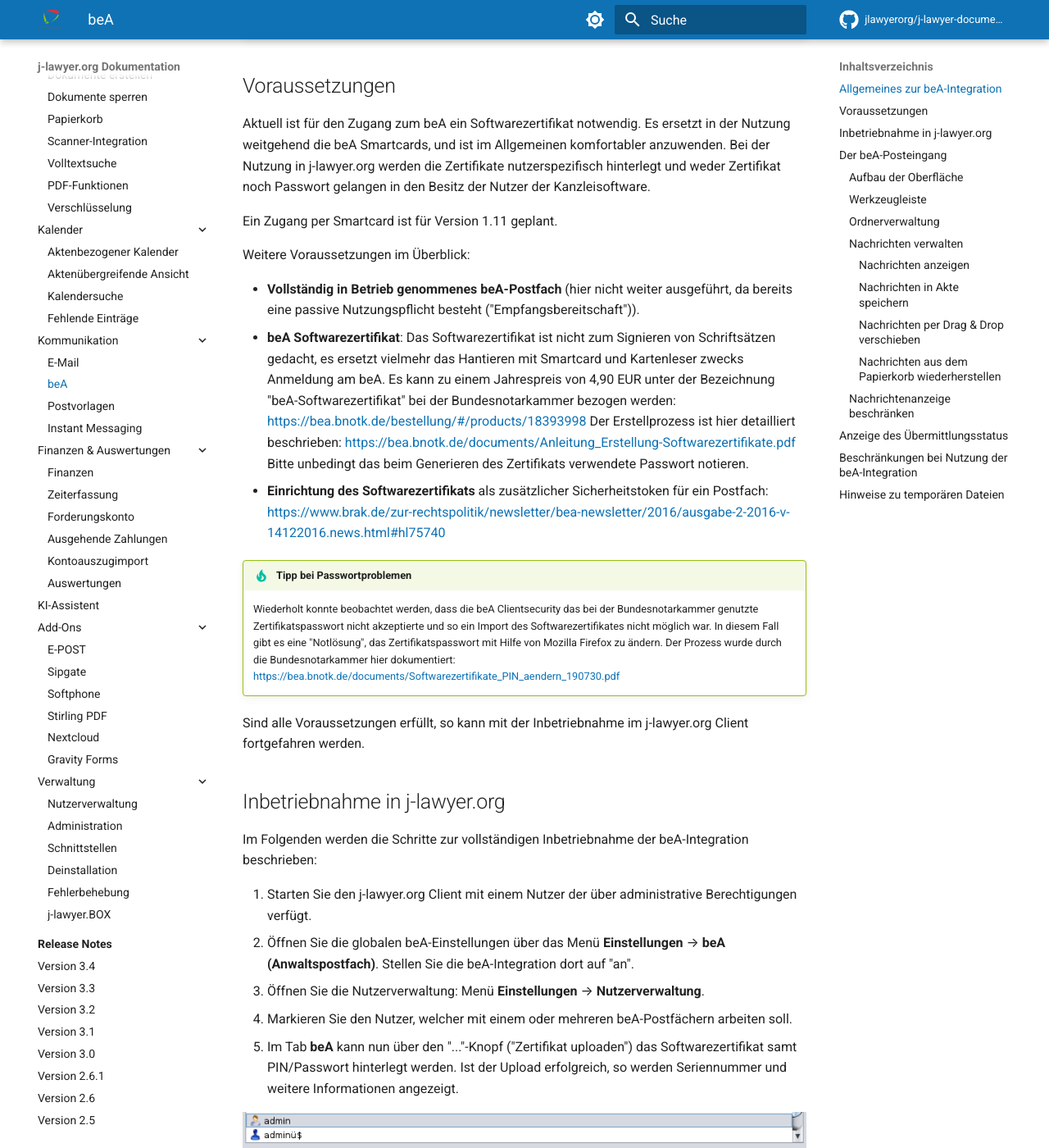
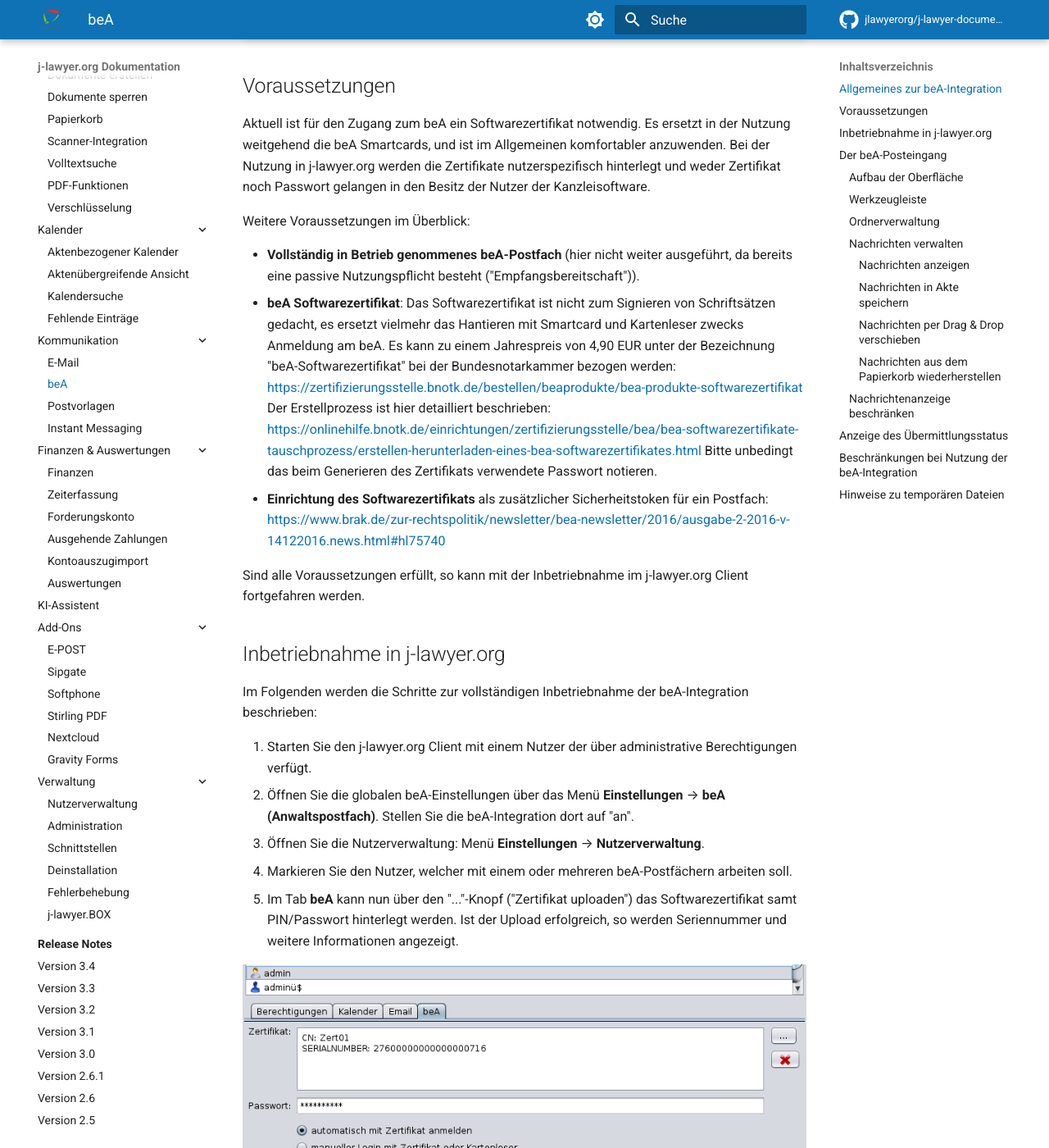
Before and after one commit to jlawyerorg/j-lawyer-documentation, an MkDocs documentation site: the page built from docs/benutzerhandbuch/addon-bea.md, in a window 1280 px wide and 1400 px high, scrolled down 677 px. Shown: the whole window at 82% size. Built offline with MkDocs 1.6.1 and Material for MkDocs 9.7.7, drawn with Linux system fonts in a browser that asks for light colours; comment, search, counter and statistics services are not loaded.

Commit message:
updated references to bnotk / brak pages

```diff
--- a/docs/benutzerhandbuch/addon-bea.md
+++ b/docs/benutzerhandbuch/addon-bea.md
@@ -20,16 +20,11 @@
 
 Aktuell ist für den Zugang zum beA ein Softwarezertifikat notwendig. Es ersetzt in der Nutzung weitgehend die beA Smartcards, und ist im Allgemeinen komfortabler anzuwenden. Bei der Nutzung in j-lawyer.org werden die Zertifikate nutzerspezifisch hinterlegt und weder Zertifikat noch Passwort gelangen in den Besitz der Nutzer der Kanzleisoftware.
 
-Ein Zugang per Smartcard ist für Version 1.11 geplant.
-
 Weitere Voraussetzungen im Überblick:
 
 - **Vollständig in Betrieb genommenes beA-Postfach** (hier nicht weiter ausgeführt, da bereits eine passive Nutzungspflicht besteht ("Empfangsbereitschaft")).
-- **beA Softwarezertifikat**: Das Softwarezertifikat ist nicht zum Signieren von Schriftsätzen gedacht, es ersetzt vielmehr das Hantieren mit Smartcard und Kartenleser zwecks Anmeldung am beA. Es kann zu einem Jahrespreis von 4,90 EUR unter der Bezeichnung "beA-Softwarezertifikat" bei der Bundesnotarkammer bezogen werden: <https://bea.bnotk.de/bestellung/#/products/18393998> Der Erstellprozess ist hier detailliert beschrieben: <https://bea.bnotk.de/documents/Anleitung_Erstellung-Softwarezertifikate.pdf> Bitte unbedingt das beim Generieren des Zertifikats verwendete Passwort notieren.
+- **beA Softwarezertifikat**: Das Softwarezertifikat ist nicht zum Signieren von Schriftsätzen gedacht, es ersetzt vielmehr das Hantieren mit Smartcard und Kartenleser zwecks Anmeldung am beA. Es kann zu einem Jahrespreis von 4,90 EUR unter der Bezeichnung "beA-Softwarezertifikat" bei der Bundesnotarkammer bezogen werden: <https://zertifizierungsstelle.bnotk.de/bestellen/beaprodukte/bea-produkte-softwarezertifikat> Der Erstellprozess ist hier detailliert beschrieben: <https://onlinehilfe.bnotk.de/einrichtungen/zertifizierungsstelle/bea/bea-softwarezertifikate-tauschprozess/erstellen-herunterladen-eines-bea-softwarezertifikates.html> Bitte unbedingt das beim Generieren des Zertifikats verwendete Passwort notieren.
 - **Einrichtung des Softwarezertifikats** als zusätzlicher Sicherheitstoken für ein Postfach: <https://www.brak.de/zur-rechtspolitik/newsletter/bea-newsletter/2016/ausgabe-2-2016-v-14122016.news.html#hl75740>
-
-!!! tip "Tipp bei Passwortproblemen"
-    Wiederholt konnte beobachtet werden, dass die beA Clientsecurity das bei der Bundesnotarkammer genutzte Zertifikatspasswort nicht akzeptierte und so ein Import des Softwarezertifikates nicht möglich war. In diesem Fall gibt es eine "Notlösung", das Zertifikatspasswort mit Hilfe von Mozilla Firefox zu ändern. Der Prozess wurde durch die Bundesnotarkammer hier dokumentiert: <https://bea.bnotk.de/documents/Softwarezertifikate_PIN_aendern_190730.pdf>
 
 Sind alle Voraussetzungen erfüllt, so kann mit der Inbetriebnahme im j-lawyer.org Client fortgefahren werden.
 
```
